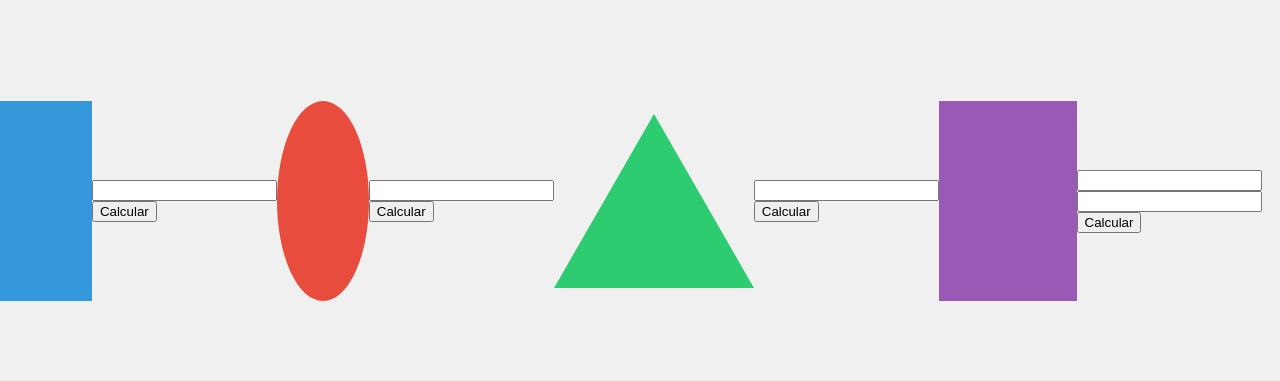
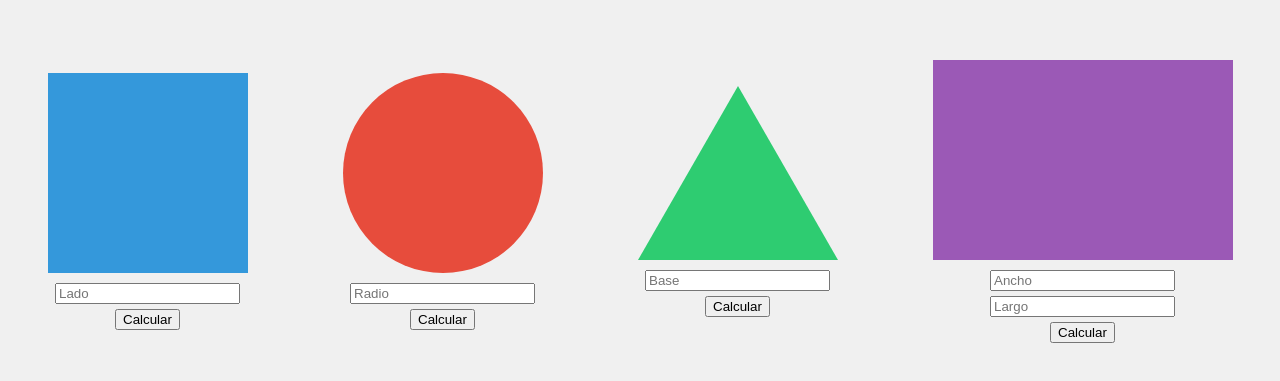
Before and after one commit to Arayaxy/ejercicio-java-cloname, a plain HTML site: page figuras.html in a window 1280 px wide. Shown: the part 199-580 px from the top of the page. Drawn offline with Linux system fonts and the light colour scheme.

Commit message:
css actu

```diff
--- a/figuras .css
+++ b/figuras .css
@@ -5,6 +5,14 @@ body {
     min-height: 100vh;
     margin: 0;
     background-color: #f0f0f0;
+}
+
+/* Grupo de forma y controles */
+.shape-container {
+    display: flex;
+    flex-direction: column;
+    align-items: center;
+    gap: 10px;
 }
 
 /* Cuadrado */
@@ -37,3 +45,11 @@ body {
     height: 200px;
     background-color: #9b59b6;
 }
+
+/* Estilo para la sección de inputs y botones */
+.visualizar {
+    display: flex;
+    flex-direction: column;
+    align-items: center;
+    gap: 5px;
+}
--- a/figuras.html
+++ b/figuras.html
@@ -7,26 +7,37 @@
     <link rel="stylesheet" href="figuras .css" />
   </head>
   <body>
+    <div class="shape-container">
       <div class="square"></div>
       <div class="visualizar">
-    <input id="radio" type="text">
+        <input id="lado_square" type="text" placeholder="Lado" />
         <button>Calcular</button>
       </div>
+    </div>
+
+    <div class="shape-container">
       <div class="circle"></div>
       <div class="visualizar">
-        <input id="lado_circle" type="text">
+        <input id="radio" type="text" placeholder="Radio" />
         <button>Calcular</button>
       </div>
+    </div>
+
+    <div class="shape-container">
       <div class="triangle"></div>
       <div class="visualizar">
-        <input id="lado_triangle" type="text">
+        <input id="base_triangle" type="text" placeholder="Base" />
         <button>Calcular</button>
       </div>
+    </div>
+
+    <div class="shape-container">
       <div class="rectangle"></div>
       <div class="visualizar">
-        <input id="ancho" type="text">
-        <input id="largo" type="text">
+        <input id="ancho_rectangle" type="text" placeholder="Ancho" />
+        <input id="largo_rectangle" type="text" placeholder="Largo" />
         <button>Calcular</button>
+      </div>
     </div>
 
     <script src="figuras.js"></script>
```
Lines whose indentation alone changed are shown as unchanged.
